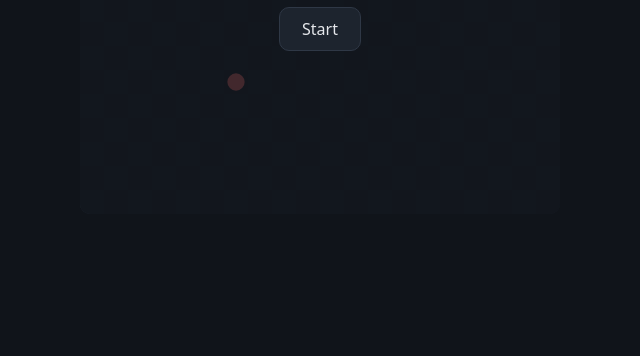
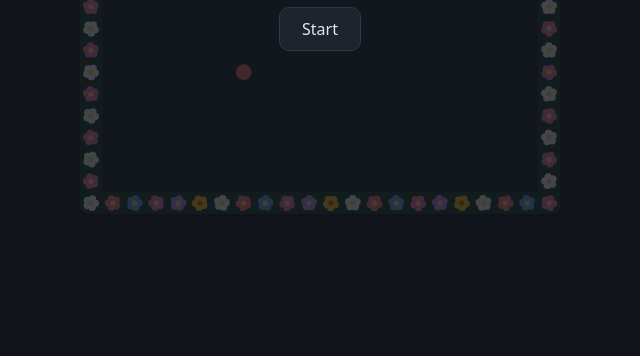
Before and after one commit to Fenovibe/Snake, a plain HTML site: page index.html in a window 1280 px wide. Shown: the part 444-800 px from the top of the page, without its empty margins (320-960 px from the left). Drawn offline with Linux system fonts and the light colour scheme.

Commit message:
Wände als Blumenrand
Co-Authored-By: Claude Opus 5.5 <noreply@anthropic.com>

```diff
--- a/index.html
+++ b/index.html
@@ -199,9 +199,46 @@
     ctx.fill();
   }
 
+  // Blumenrand: eine Reihe Blumen rund um das Spielfeld, einmal vorgezeichnet
+  let frame;
+  const PETALS = ['#f472b6', '#c084fc', '#fbbf24', '#f9fafb', '#fb7185', '#60a5fa'];
+
+  function drawFlower(f, x, y, c, color, rot) {
+    f.fillStyle = color;
+    for (let k = 0; k < 5; k++) {
+      const a = rot + k * Math.PI * 2 / 5;
+      f.beginPath();
+      f.arc(x + Math.cos(a) * c * 0.2, y + Math.sin(a) * c * 0.2, c * 0.17, 0, Math.PI * 2);
+      f.fill();
+    }
+    f.fillStyle = color === '#fbbf24' ? '#ea580c' : '#fde047';
+    f.beginPath();
+    f.arc(x, y, c * 0.12, 0, Math.PI * 2);
+    f.fill();
+  }
+
+  function buildFrame() {
+    frame = document.createElement('canvas');
+    frame.width = frame.height = canvas.width;
+    const f = frame.getContext('2d');
+    const c = canvas.width / (N + 2);
+    f.fillStyle = '#1f3a2a';
+    f.fillRect(0, 0, frame.width, frame.height);
+    f.clearRect(c, c, N * c, N * c);
+    for (let y = 0; y < N + 2; y++)
+      for (let x = 0; x < N + 2; x++) {
+        if (x > 0 && y > 0 && x < N + 1 && y < N + 1) continue;
+        drawFlower(f, (x + 0.5) * c, (y + 0.5) * c, c,
+          PETALS[(x * 7 + y * 3) % PETALS.length], (x + y) * 0.6);
+      }
+  }
+
   function draw() {
-    const c = canvas.width / N;
+    const c = canvas.width / (N + 2);
     ctx.clearRect(0, 0, canvas.width, canvas.height);
+    ctx.drawImage(frame, 0, 0);
+    ctx.save();
+    ctx.translate(c, c);
 
     ctx.fillStyle = '#1d242e';
     for (let y = 0; y < N; y++)
@@ -229,6 +266,7 @@
       ctx.arc(ex, ey, c * 0.09, 0, Math.PI * 2);
       ctx.fill();
     }
+    ctx.restore();
   }
 
   function loop(t) {
@@ -247,6 +285,7 @@
   function resize() {
     const size = Math.round(canvas.clientWidth * (window.devicePixelRatio || 1));
     canvas.width = canvas.height = size;
+    buildFrame();
   }
 
   // Tastatur
```
